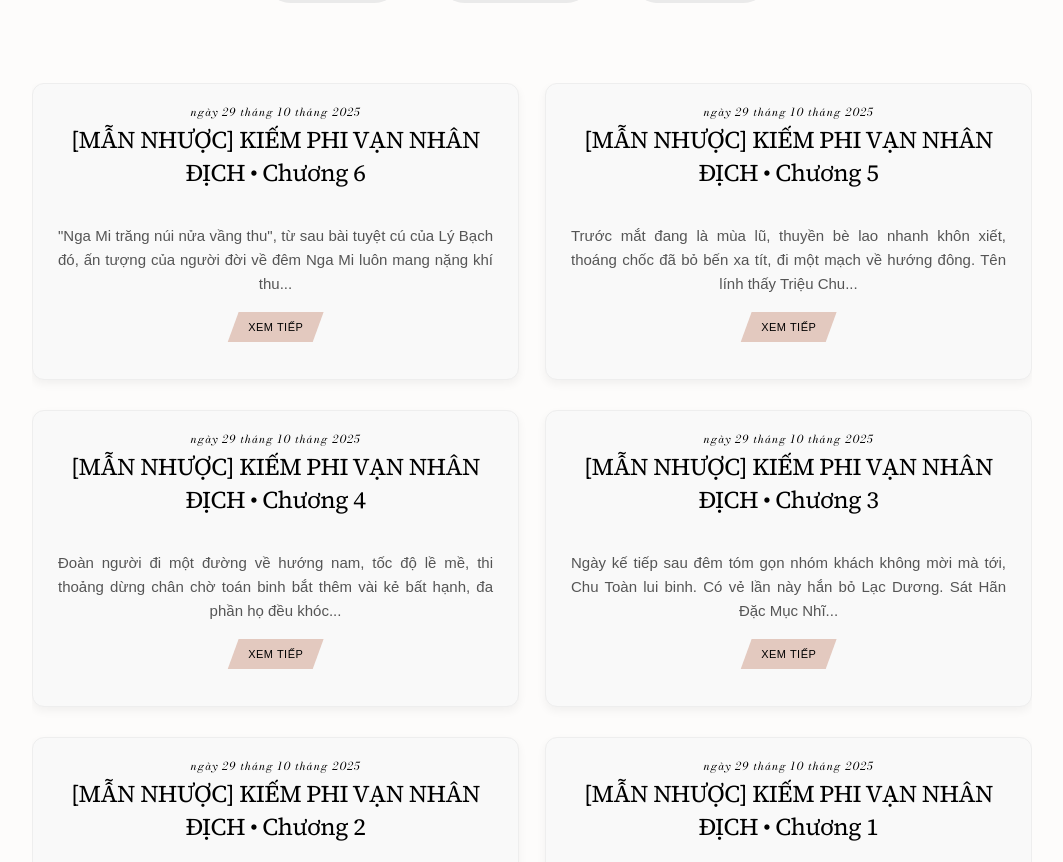
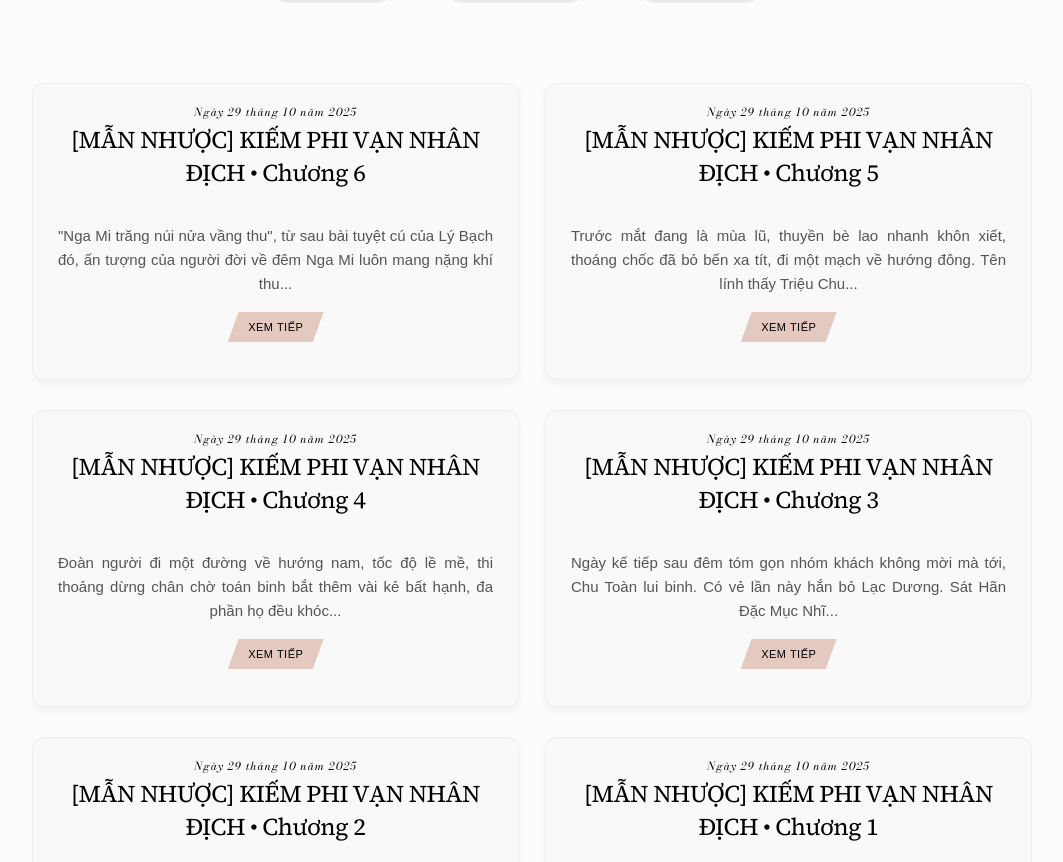
Before and after one commit to nuabuocthanhtho/nuabuocthanhtho.github.io, a Jekyll site: the page built from index.html, in a window 1280 px wide. Shown: the part 475-1337 px from the top of the page, without its empty margins (108-1171 px from the left). Built offline with Jekyll 4.4.1, drawn with Linux system fonts in a browser that asks for light colours; some web fonts are replaced; the list of posts is cut into pages by our own code.

Commit message:
Update index.html

```diff
--- a/index.html
+++ b/index.html
@@ -17,7 +17,7 @@
       {% endif %}
 
       <div class="card-content">
-        <h2 class='home-date'>{{ post.date | date: "ngày %d tháng %m tháng %Y" }}</h2>
+        <h2 class='home-date'>{{ post.date | date: "Ngày %d tháng %m năm %Y" }}</h2>
 
         <div class='home-title' itemprop='name'>
           <a href="{{ post.url | relative_url }}">{{ post.title }}</a>
```
